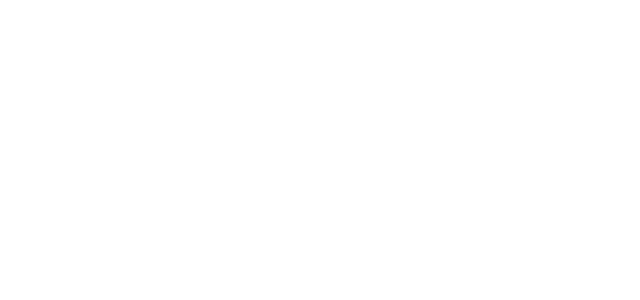
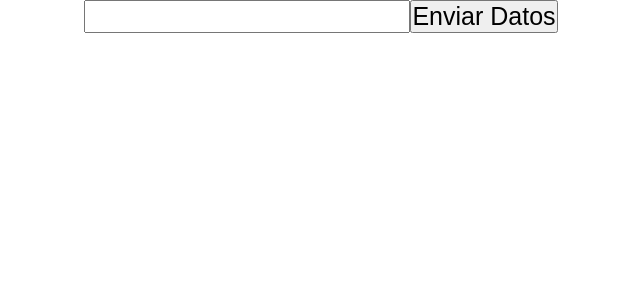
Before and after one commit to bhecra/caucafe, a React (Create React App) app: page /prueba in a window 1280 px wide. Before the commit this address had no page. Shown: the top 300 px of the page, without its empty margins (319-959 px from the left). Built offline with nearby package versions, Linux system fonts and the light colour scheme.

Commit message:
archivos prueba

```diff
--- a/src/App.tsx
+++ b/src/App.tsx
@@ -6,6 +6,7 @@
 import AnalisisFisico from './components/AnalisisFisico';
 import Catacion from './components/Catacion';
 import RegistroLote from './components/RegistroLote'
+import PruebaTwilio from './components/PruebaTwilio';
 
 
 
@@ -21,6 +22,7 @@
           <Route path="Catacion/" element={<Catacion/>} />
           <Route path = 'RegistroCaficultor/:siguiente' element  = {<RegistroCaficultor/>}></Route>
           <Route path = 'RegistroLote/:siguiente' element = {<RegistroLote/>}></Route>
+          <Route path = "prueba" element = {<PruebaTwilio/>}> </Route>
       </Routes>
 
       </body>
--- /dev/null
+++ b/src/components/PruebaTwilio.tsx
@@ -0,0 +1,29 @@
+import React, { useState } from 'react';
+import axios from 'axios';
+
+function App() {
+  const [data, setData] = useState('');
+
+  const sendDataToServer = async () => {
+    try {
+      const response = await axios.post<string>('http://localhost:3001/sendData', { data });
+      console.log(response.data);
+      console.log(data)
+    } catch (error) {
+      console.error('Error sending data:', error);
+    }
+  };
+
+  return (
+    <div>
+      <input
+        type="text"
+        value={data}
+        onChange={(e) => setData(e.target.value)}
+      />
+      <button onClick={sendDataToServer}>Enviar Datos</button>
+    </div>
+  );
+}
+
+export default App;
```
